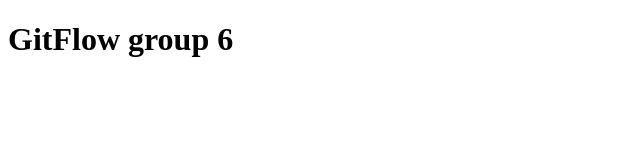
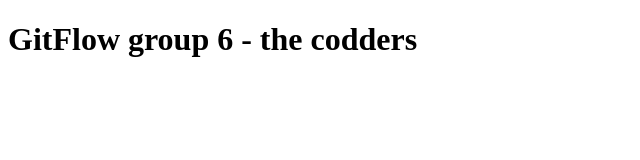
Before and after one commit to giorgiadifranco/gitflow-team, a plain HTML site: page index.html in a window 1280 px wide. Shown: the whole page, without its empty margins (0-640 px from the left). Drawn offline with Linux system fonts and the light colour scheme.

Commit message:
fixed title

```diff
--- a/index.html
+++ b/index.html
@@ -6,6 +6,7 @@
     <title>GitFlow</title>
 </head>
 <body>
-    <h1>GitFlow group 6</h1>
+    <h1>GitFlow group 6 - the codders</h1>
+
 </body>
 </html>
```
